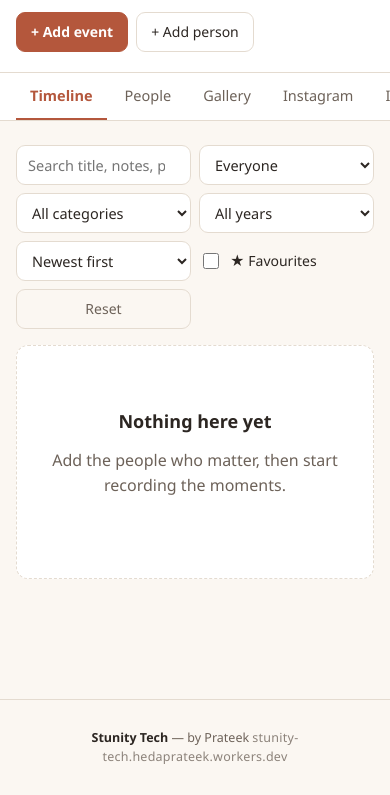
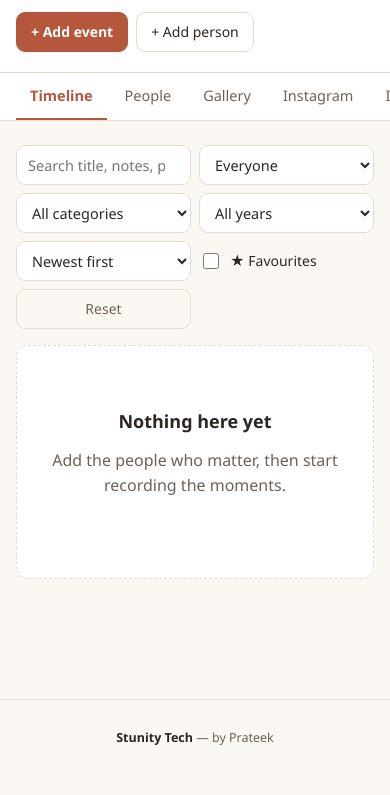
Before and after one commit to hedaprateek/Life-events, a plain HTML site: page index.html in a window 390 px wide. Shown: the part 95-890 px from the top of the page. Drawn offline with Linux system fonts and the light colour scheme; no server answers.

Commit message:
The name is the link, not an address
The footer said "Stunity Tech" and then "stunity-tech" four words
later, and workers.dev is a hosting subdomain rather than a brand.
Both go. The studio name itself is the link now, underlining on hover,
so the line is exactly as long as the credit has always been and
nothing is repeated.

Print keeps the plain line, but the rule had to invert to manage it:
the anchor now CONTAINS the name, so the previous display:none would
have taken "Stunity Tech" off the sheet along with the underline. It
neutralises the link's styling instead -- no underline, no colour,
text intact.

One anchor is deliberately not a link. In People-Information/admin.html
the credit also appears inside a JS string that writes a separate popup
for printing member-code slips; that document carries its own small
stylesheet and never sees these rules, so an anchor there would print
as a default blue underlined link on paper. Plain text in that one.

Verified by rewriting the print rules to apply on screen and reading
innerText: the name prints on every footer idiom, and no address
appears in the text.

Co-Authored-By: Claude Opus 5 (1M context) <noreply@anthropic.com>

```diff
--- a/index.html
+++ b/index.html
@@ -26,22 +26,17 @@
 .stunity-credit b{font-weight:500;color:var(--ink,inherit)}
 .stunity-credit[data-print-only]{display:none}
 .sc-link{
-  position:relative;margin-left:4px;padding-left:17px;
-  text-transform:none;letter-spacing:.02em;white-space:nowrap;
-  color:inherit;text-decoration:none;opacity:.78;
+  color:inherit;text-decoration:none;
   border-bottom:1px solid transparent;
-  transition:opacity .18s ease,border-color .18s ease;
+  transition:border-color .18s ease,opacity .18s ease;
 }
-.sc-link::before{content:"";position:absolute;left:0;top:50%;
-  width:9px;height:1px;background:currentColor;opacity:.5}
-.sc-link:hover{opacity:1;border-bottom-color:currentColor}
+.sc-link:hover{border-bottom-color:currentColor}
 .sc-link:focus-visible{outline:1px solid currentColor;outline-offset:3px;
-  border-radius:2px;opacity:1}
-@media (max-width:460px){
-  .sc-link{white-space:normal;margin-left:0;padding-left:0}
-  .sc-link::before{display:none}
+  border-radius:2px}
+@media print{
+  .sc-link{border-bottom:0!important;text-decoration:none!important;
+    color:inherit!important}
 }
-@media print{ .sc-link{display:none!important} }
 @media print{
   @page{margin-bottom:24mm}
   html body #stunityCredit.stunity-credit,html body #stunityCredit.stunity-credit[data-print-only]{
@@ -336,7 +331,7 @@
   <img id="lightbox-img" alt="">
 </div>
 
-<footer class="site-credit"><b>Stunity Tech</b> — by Prateek <a class="sc-link" href="https://stunity-tech.hedaprateek.workers.dev" target="_blank" rel="noopener">stunity-tech.hedaprateek.workers.dev</a></footer>
+<footer class="site-credit"><a class="sc-link" href="https://stunity-tech.hedaprateek.workers.dev" target="_blank" rel="noopener"><b>Stunity Tech</b></a> — by Prateek</footer>
 
 <div class="toast" id="toast" hidden></div>
 
@@ -346,6 +341,6 @@
 <script src="assets/instagram-ui.js"></script>
 <script src="assets/app.js"></script>
 
-<div class="stunity-credit" id="stunityCredit" data-print-only><span class="sc-dot"></span><span>Stunity Tech — by <b>Prateek</b></span></div>
+<div class="stunity-credit" id="stunityCredit" data-print-only><span class="sc-dot"></span><span><a class="sc-link" href="https://stunity-tech.hedaprateek.workers.dev" target="_blank" rel="noopener">Stunity Tech</a> — by <b>Prateek</b></span></div>
 </body>
 </html>
```
